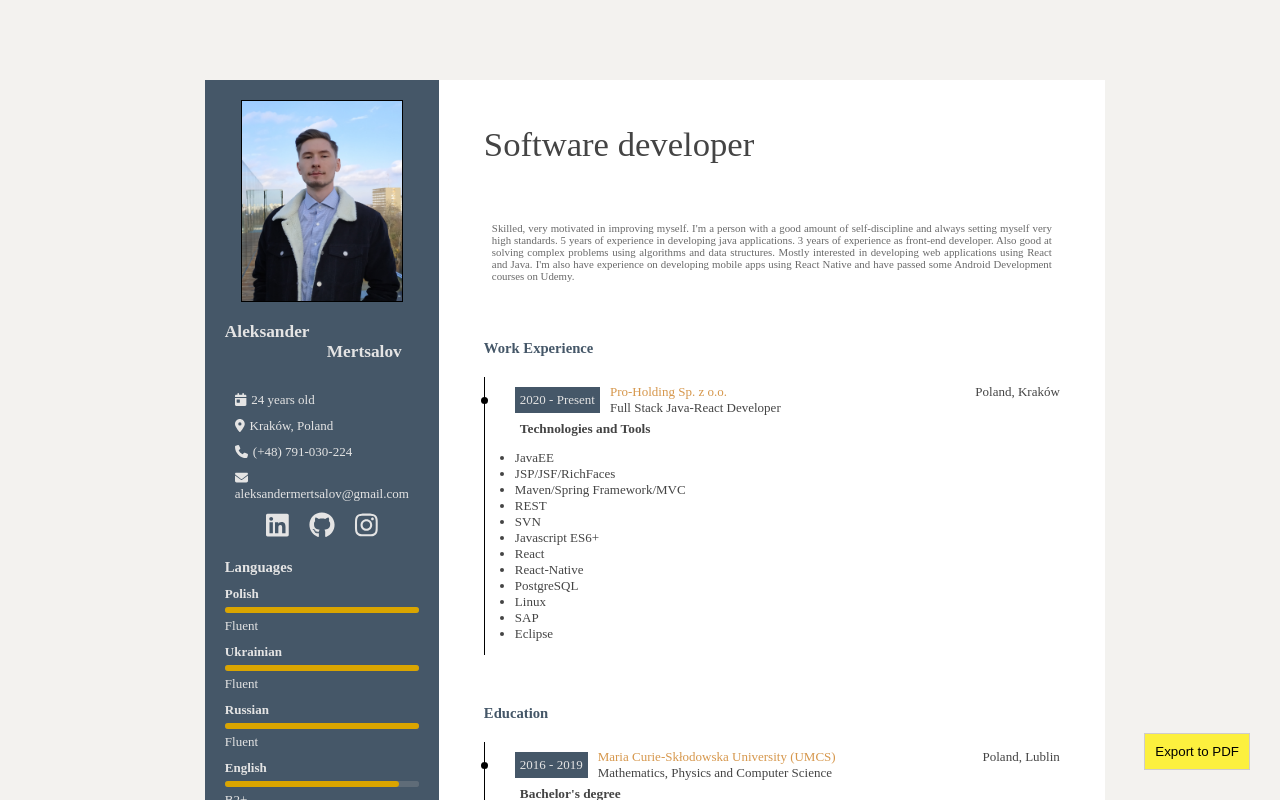
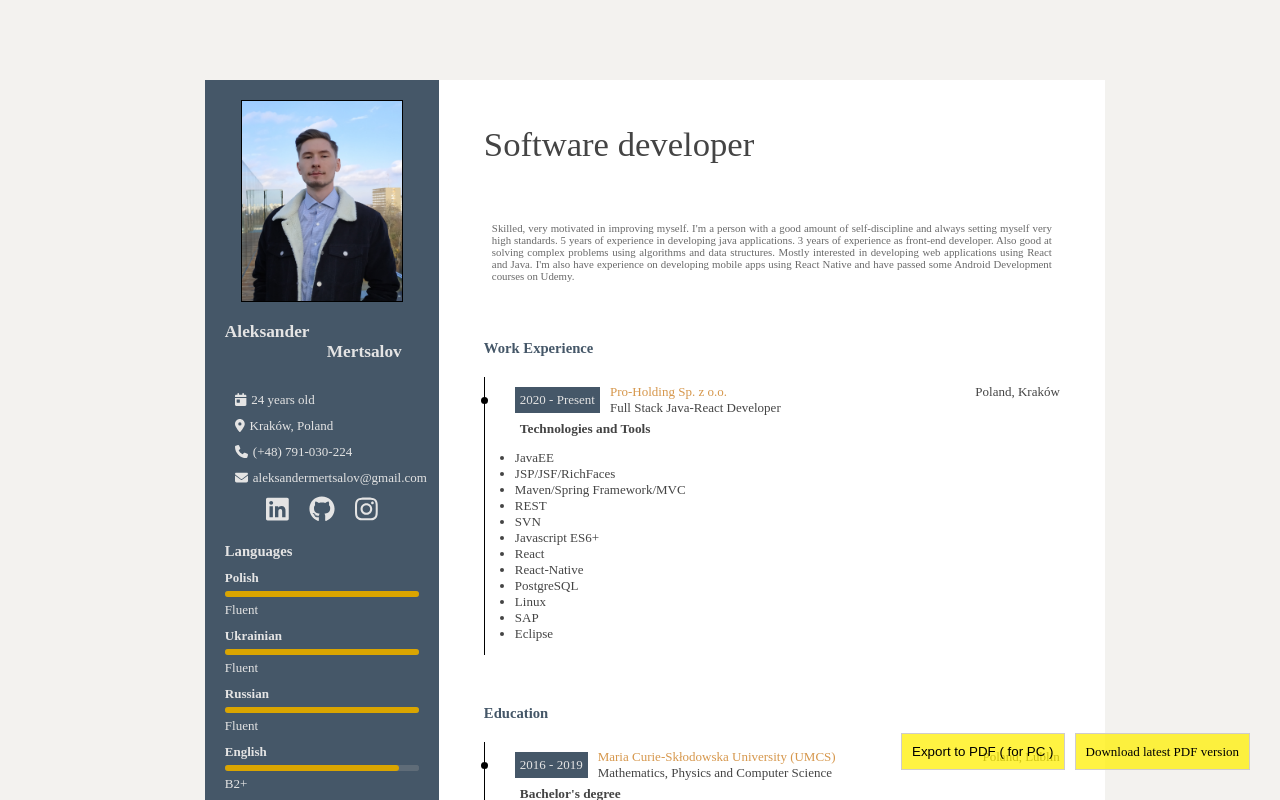
Before and after one commit to OMertsalov/Curriculum-Vitae, a React (Create React App) app: page / in a window 1280 px wide. Shown: the top 800 px of the page. Built offline with nearby package versions, Linux system fonts and the light colour scheme.

Commit message:
add second button

```diff
--- a/src/App.js
+++ b/src/App.js
@@ -6,7 +6,6 @@ import Layout from "./hoc/Layout";
 
 function App() {
   return (
-    <div>
     <Layout>
       <div className={styles.App}>
         <Contact />
@@ -14,7 +13,6 @@ function App() {
       </div>
       <p className={styles.Agreement}>{agreement}</p>
     </Layout>
-    </div>
   );
 }
 
--- a/src/components/Information/Information.module.css
+++ b/src/components/Information/Information.module.css
@@ -6,6 +6,7 @@
 
 .Information p {
   margin: 10px;
+  width: 100%;
 }
 
 .Socials {
--- a/src/containers/About/About.js
+++ b/src/containers/About/About.js
@@ -5,6 +5,7 @@ import TimeLaps from "../../components/TimeLaps/TimeLaps";
 import {
   education,
   ownProjects,
+  pdfLink,
   skills,
   summary,
   workExperience,
@@ -29,9 +30,14 @@ function About() {
 
   return (
     <div className={styles.About}>
-      <button onClick={buttonHandler} className={styles.ExportButton}>
-        Export to PDF
-      </button>
+      <div className={styles.PDFButtons}>
+        <button onClick={buttonHandler} className={styles.PDFButton}>
+          Export to PDF ( for PC )
+        </button>
+        <a href={pdfLink} className={styles.PDFButton}>
+          Download latest PDF version
+        </a>
+      </div>
       <h1>Software developer</h1>
       <div className={styles.Summary}>
         <p>{summary}</p>
--- a/src/containers/About/About.module.css
+++ b/src/containers/About/About.module.css
@@ -90,18 +90,28 @@
   margin-top: 20px;
 }
 
-.ExportButton {
+.PDFButtons button {
+  margin-right: 10px;
+}
+.PDFButtons {
   position: fixed;
   right: 0px;
   bottom: 0px;
   margin: 30px;
+  z-index: 110;
+}
+
+.PDFButton {
   padding: 10px;
   background-color: rgba(255, 239, 0, 0.74);
   border: 1px solid #cfcccc;
+  text-decoration: none;
+  color: #000;
+  cursor: pointer;
 }
 
 @media print {
-  .ExportButton {
+  .PDFButtons {
     display: none;
   }
 
--- a/src/data/data.js
+++ b/src/data/data.js
@@ -323,3 +323,6 @@ export const agreement =
   "I hereby agree for processing the following personal information" +
   " strictly for recruitment purposes in accordance with the regulation regarding the protecting-on data" +
   " passed on the following date: 29.08.97r. Dz. U. nr 133 poz. 883";
+
+export const pdfLink =
+  "https://drive.google.com/file/d/1HliI1lr5l_j0Mw2F7ys5d79nk8v2JRft/view?usp=sharing";
```
Lines whose indentation alone changed are shown as unchanged.
